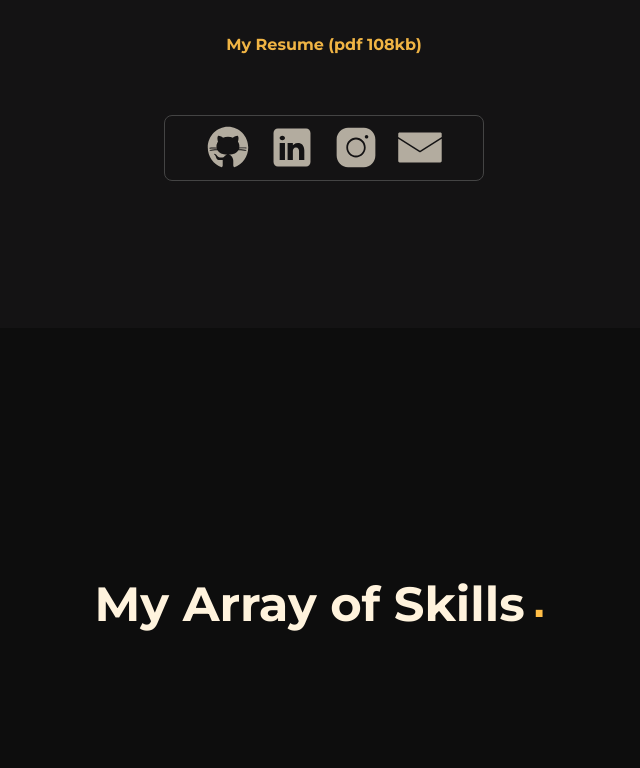
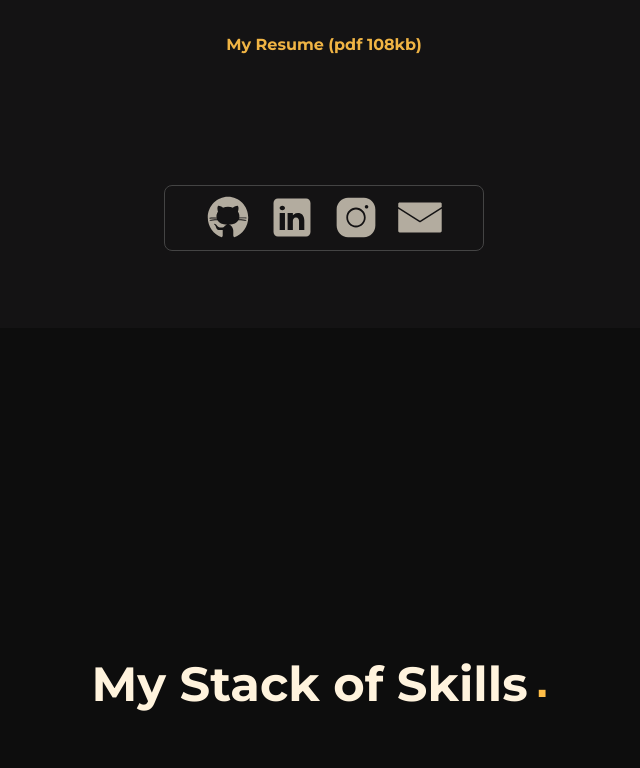
Before and after one commit to constayush/portfolio-react, a React (Vite) app: page / in a window 1280 px wide. Shown: the part 1272-2040 px from the top of the page, without its empty margins (316-956 px from the left). Built offline with nearby package versions, Linux system fonts and the light colour scheme; a web font is replaced by a local one.

Commit message:
smoothness scroll improved

```diff
--- a/src/component/main.jsx
+++ b/src/component/main.jsx
@@ -52,94 +52,38 @@ const skillsH1 =useRef(null)
       },
   });
 
-    let heading = gsap.from(nameRef.current, {
+//     let heading = gsap.from(nameRef.current, {
+
+//       scrollTrigger: {
+// trigger : nameRef.current,
+// scrub:true,
+
+
+
+//       },
+//       ease: Power3,
+
+//       duration: .41,
+//       opacity: 0
+
+//     })
+
+
+
+    let barAnimation = gsap.from(bar.current, {
 
       ease: Power3,
-      y: 100,
-      duration: .41,
-      opacity: 0
+
+      rotate: 360,
+      duration: 10,
+
+
+      repeat: -1
 
     })
 
 
-    // let projectBoxAnimation = gsap.from(projectBox.current, {
-    //   scrollTrigger: {
-    //     trigger: projectBox.current,
-    //     scrub: true,
-    //   },
-    //   ease: Power3,
-    //   x: "200px",
-    //   duration: .41,
-    //   opacity: 0
 
-    // })
-
-
-    // let contactBoxAnimation = gsap.from(contactBox.current, {
-    //   scrollTrigger: {
-    //     trigger: contactBox.current,
-    //     scrub: true,
-    //   },
-    //   ease: Power3,
-    //   x: "-200px",
-    //   duration: .41,
-    //   opacity: 0
-
-    // })
-
-    let barAnimation = gsap.from(bar.current, {
-      scrollTrigger: {
-        trigger: bar.current,
-        scrub: true,
-      },
-      ease: Power3,
-
-      rotate: 360,
-      duration: .41,
-      opacity: 0
-
-    })
-
-
-    let paraAnimation = gsap.from(para.current, {
-      scrollTrigger: {
-        trigger: para.current,
-        scrub: true,
-      },
-      ease: Power3,
-
-      y: 10,
-      duration: .41,
-
-
-    })
-
-    let networkAnimation = gsap.from(networks.current, {
-      scrollTrigger: {
-        trigger: networks.current,
-        scrub: true,
-      },
-      ease: Power3,
-
-      y: 10,
-      duration: .41,
-
-
-    })
-
-    let skillsH1Animation = gsap.to(skillsH1.current, {
-      scrollTrigger: {
-        trigger: skillsH1.current,
-        scrub: true,
-      },
-      ease: Power3,
-
-
-      y: 50,
-      duration: .41,
-
-
-    })
 
   })
 
@@ -164,7 +108,7 @@ const skillsH1 =useRef(null)
 
       <div ref={nameRef} className='w-full h-screen px-[1.5rem] py-[5rem] lg:py-[8rem]  flex flex-col justify-center items-center '>
 
-        <div data-scroll  className='flex justify-center items-center'> <h1 className='nameH1 text-[3rem] lg:text-[4rem]'>Hi, I am Ayush Srivastava</h1></div>
+        <div data-scroll data-scroll-direction='horizontal' className='flex justify-center items-center'> <h1 className='nameH1 text-[3rem] lg:text-[4rem]'>Hi, I am Ayush Srivastava</h1></div>
 
         <p className='subH1   text-[1.5rem] lg:text-[2rem]'>a developer hailing from India<span className='greeting'>.</span></p>
 
@@ -182,7 +126,7 @@ const skillsH1 =useRef(null)
       <div lerp='0.01' className=' w-full lg:h-[100vh] flex flex-col justify-center items-center   bg-[#141314] pt-[3rem] px-[1rem]'>
 
         <div ref={para} className='flex flex-col justify-center items-center  '>
-          <p className='subH1 p-2 text-[.8rem] text-center lg:text-[1.1rem] mb-[]'>Dreaming in HTML, crafting elegance with CSS, and sculpting experiences with JavaScript
+          <p data-scroll data-scroll-speed='.1' className='subH1 p-2 text-[.8rem] text-center lg:text-[1.1rem] mb-[]'>Dreaming in HTML, crafting elegance with CSS, and sculpting experiences with JavaScript
 <br/>Currently, pursuing a Diploma in Computer Science and Engineering <br/>
       learning MERN stack wth tailwind and typescript </p>
           <p className='subH1 p-2  text-[.8rem] lg:text-[1.1rem] mb-[.7rem]'>and also i love oranges  </p>
@@ -194,7 +138,7 @@ const skillsH1 =useRef(null)
 
           <div ref={bar} className=''><img className='w-[80px]' src={orange} /></div>
           <p className='myr   text-[.8rem] lg:text-[1rem]   mt-[2rem]'>My Resume (pdf 108kb)</p></div>
-        <div ref={networks} className='networks mt-[2rem] p-[1rem]'>
+        <div ref={networks} data-scroll data-scroll-speed='.1' className='networks mt-[2rem] p-[1rem]'>
           <div className='netbox rounded-lg w-[15rem] lg:w-[20rem]'>
             <a target='_blank' class="w-[5rem] lg:w-[4rem] icon " href="https://github.com/constayush"  ><img className='socailImg' src={github} /></a>
             <a target='_blank' class="w-[5rem] lg:w-[4rem] icon " href="https://www.linkedin.com/in/constayush/"  ><img className='socailImg' src={linkedin} /></a>
@@ -213,7 +157,7 @@ const skillsH1 =useRef(null)
 
 
       <div className='w-full center flex-col bg-[#0d0d0d] '>
-        <h1 ref={skillsH1} className='w-fit h-[100vh] stack flex justify-center items-start pt-[15rem] nameH1 text-[2rem] lg:text-[3rem] '> My Array of Skills<span className='greeting'>.</span></h1>
+        <h1 ref={skillsH1} data-scroll data-scroll-speed='.1' className='w-fit h-[100vh] stack flex justify-center items-start pt-[15rem] nameH1 text-[2rem] lg:text-[3rem] '> My Stack of Skills<span className='greeting'>.</span></h1>
 
 
         <div className='h-[100vh] stack  center   rounded-lg'>
```
